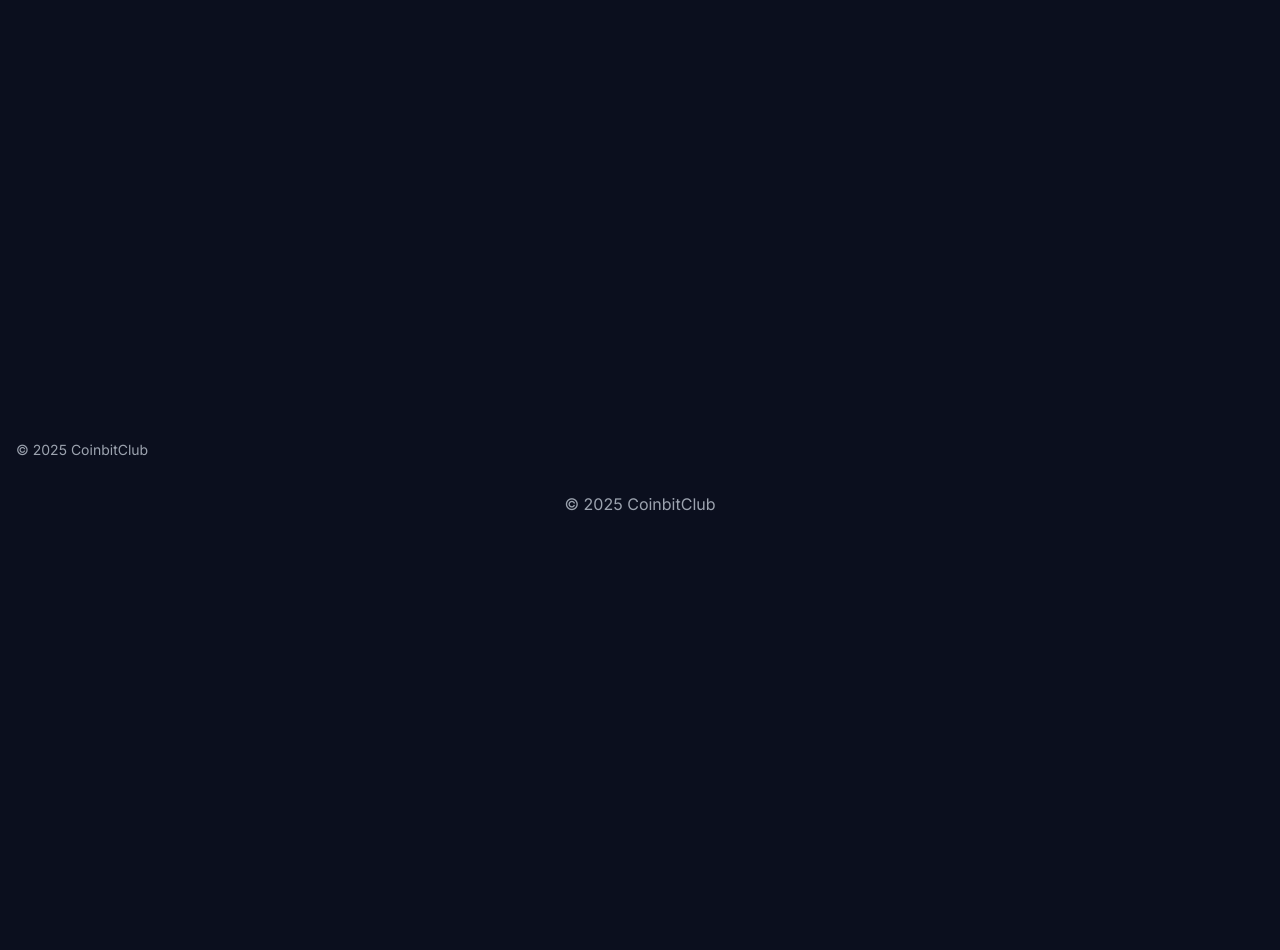
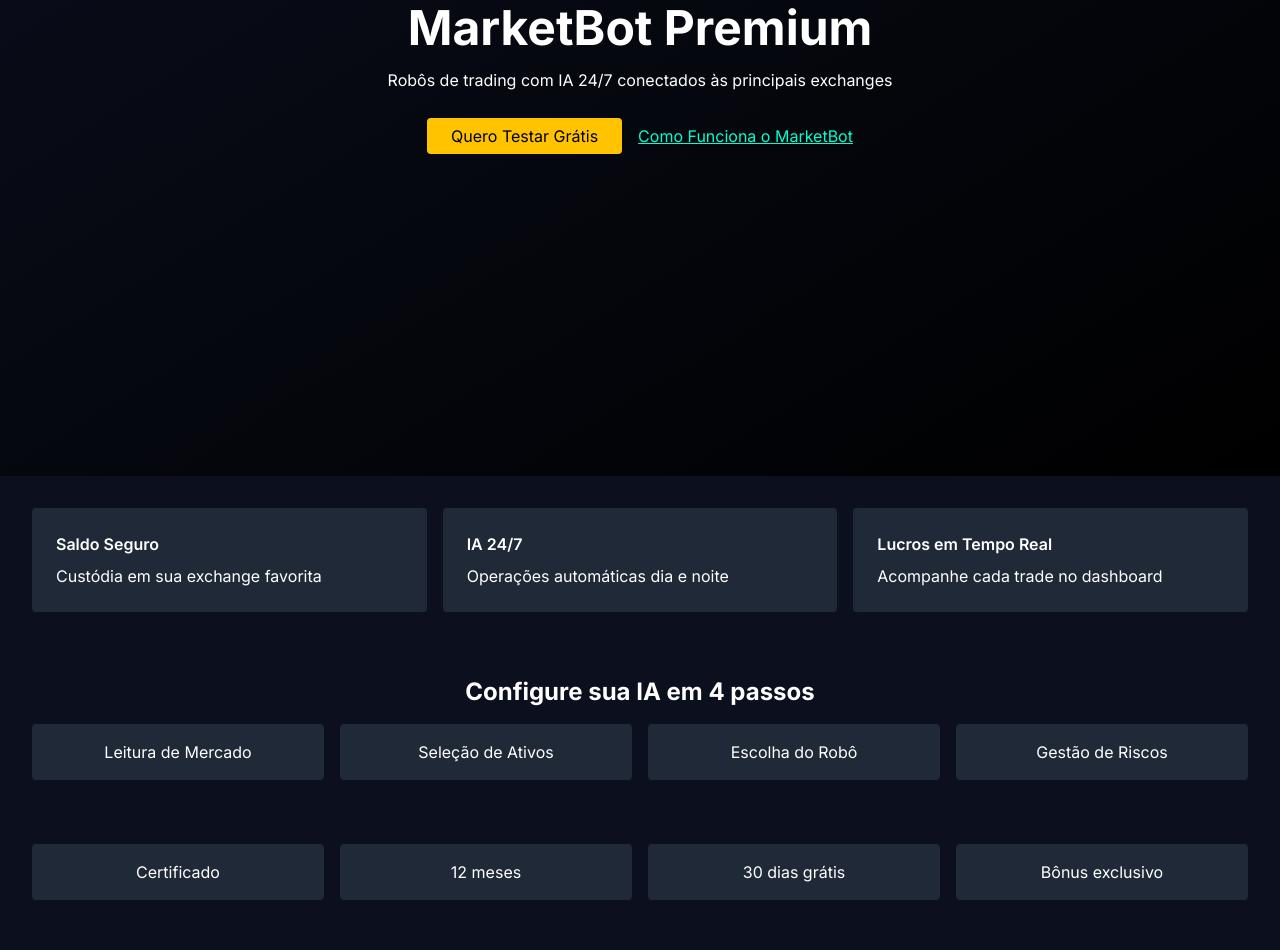
Before and after one commit to coinbitclub/coinbitclub-market-bot, a Next.js app in the folder coinbitclub-frontend-premium/: page / in a window 1280 px wide. Shown: the part 380-1330 px from the top of the page. Before the commit the page ends 912 px from the top, so only its background shows below. Built offline with nearby package versions, Linux system fonts and the light colour scheme.

Commit message:
Update index.tsx

```diff
--- a/coinbitclub-frontend-premium/src/pages/index.tsx
+++ b/coinbitclub-frontend-premium/src/pages/index.tsx
@@ -7,15 +7,60 @@
       <Head>
         <title>CoinbitClub MarketBot</title>
         <meta name="description" content="Automated trading with AI" />
+        <meta property="og:title" content="MarketBot Premium" />
       </Head>
-      <main className="flex-grow p-8 text-center">
-        <h1 className="text-4xl font-bold mb-4">MarketBot Premium</h1>
-        <p className="mb-8">Plataforma de trading inteligente</p>
-        <Link href="/dashboard">
-          <a className="bg-accent text-black px-6 py-2 rounded">Quero Testar Grátis</a>
-        </Link>
+      <main className="flex-grow">
+        <section className="h-screen bg-gradient-to-br from-background to-black flex flex-col items-center justify-center text-center p-8">
+          <h1 className="text-5xl font-bold mb-4">MarketBot Premium</h1>
+          <p className="mb-8 max-w-xl">Robôs de trading com IA 24/7 conectados às principais exchanges</p>
+          <div className="space-x-4">
+            <Link href="/dashboard" className="bg-accent text-black px-6 py-2 rounded">
+              Quero Testar Grátis
+            </Link>
+            <Link href="#como-funciona" className="text-primary underline">
+              Como Funciona o MarketBot
+            </Link>
+          </div>
+        </section>
+        <section id="como-funciona" className="p-8 grid md:grid-cols-3 gap-4">
+          <div className="bg-gray-800 p-6 rounded">
+            <h3 className="font-semibold mb-2">Saldo Seguro</h3>
+            <p>Custódia em sua exchange favorita</p>
+          </div>
+          <div className="bg-gray-800 p-6 rounded">
+            <h3 className="font-semibold mb-2">IA 24/7</h3>
+            <p>Operações automáticas dia e noite</p>
+          </div>
+          <div className="bg-gray-800 p-6 rounded">
+            <h3 className="font-semibold mb-2">Lucros em Tempo Real</h3>
+            <p>Acompanhe cada trade no dashboard</p>
+          </div>
+        </section>
+        <section className="p-8 text-center space-y-4">
+          <h2 className="text-2xl font-bold">Configure sua IA em 4 passos</h2>
+          <div className="grid md:grid-cols-4 gap-4">
+            <button className="bg-gray-800 p-4 rounded hover:bg-gray-700">
+              Leitura de Mercado
+            </button>
+            <button className="bg-gray-800 p-4 rounded hover:bg-gray-700">
+              Seleção de Ativos
+            </button>
+            <button className="bg-gray-800 p-4 rounded hover:bg-gray-700">
+              Escolha do Robô
+            </button>
+            <button className="bg-gray-800 p-4 rounded hover:bg-gray-700">
+              Gestão de Riscos
+            </button>
+          </div>
+        </section>
+        <section className="p-8 grid md:grid-cols-4 gap-4 text-center">
+          <div className="bg-gray-800 p-4 rounded">Certificado</div>
+          <div className="bg-gray-800 p-4 rounded">12 meses</div>
+          <div className="bg-gray-800 p-4 rounded">30 dias grátis</div>
+          <div className="bg-gray-800 p-4 rounded">Bônus exclusivo</div>
+        </section>
       </main>
-      <footer className="p-4 text-sm text-gray-400">© 2025 CoinbitClub</footer>
+      <footer className="p-4 text-sm text-gray-400 text-center">© 2025 CoinbitClub</footer>
     </div>
   )
 }
```
